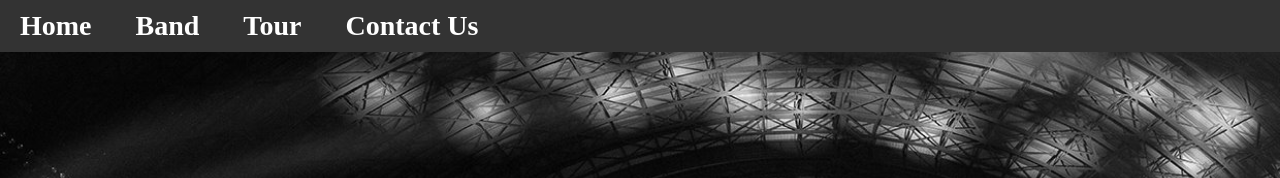
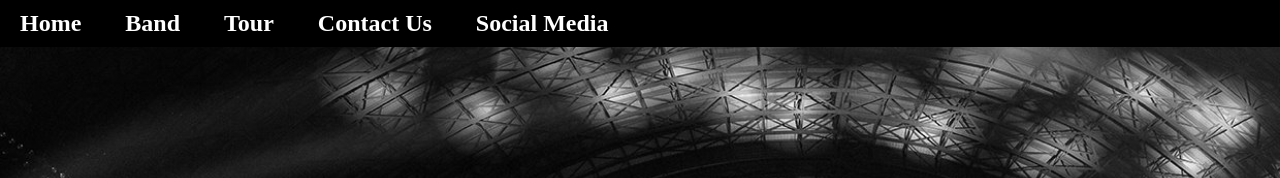
Before and after one commit to kahill2014/assignment6-hill-kevin, a plain HTML site: page index.html in a window 1280 px wide. Shown: the top 178 px of the page. Drawn offline with nearby package versions, Linux system fonts and the light colour scheme.

Commit message:
Updated header

```diff
--- a/index.html
+++ b/index.html
@@ -29,6 +29,7 @@
           <li><a href="#band">Band</a></li>
           <li><a href="#tour">Tour</a></li>
           <li><a href="#contact-us">Contact Us</a></li>
+		  <li><a href="#social-media">Social Media</a></li>
         </ul>
       </nav>
     </header>
--- a/style/style.css
+++ b/style/style.css
@@ -27,7 +27,7 @@ p {
 *=========================================*/
 
 header {
-  background: #333;
+  background: #000;
   position: fixed;
   left: 0;
   right: 0;
@@ -42,7 +42,7 @@ header nav a {
   color: white;
   text-decoration: none;
   font-weight: bold;
-  font-size: 28px;
+  font-size: 24px;
   margin: 0 20px;
 }
 
```
